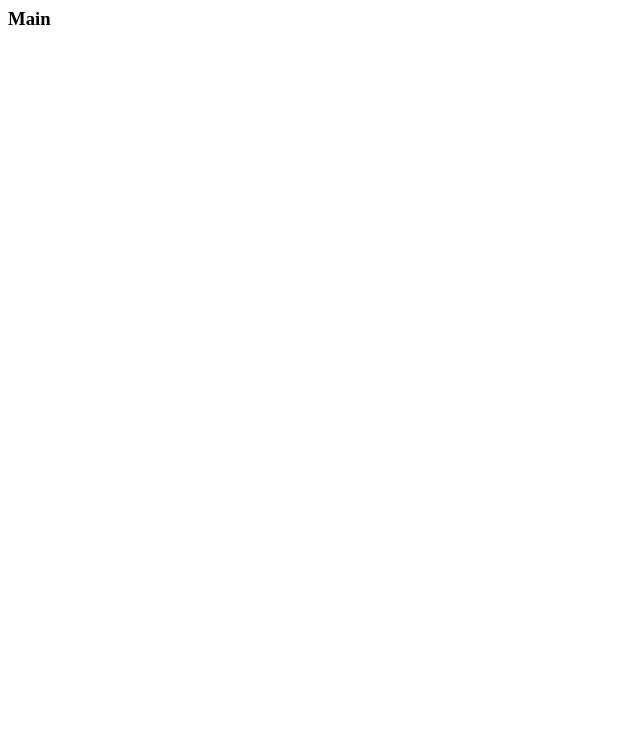
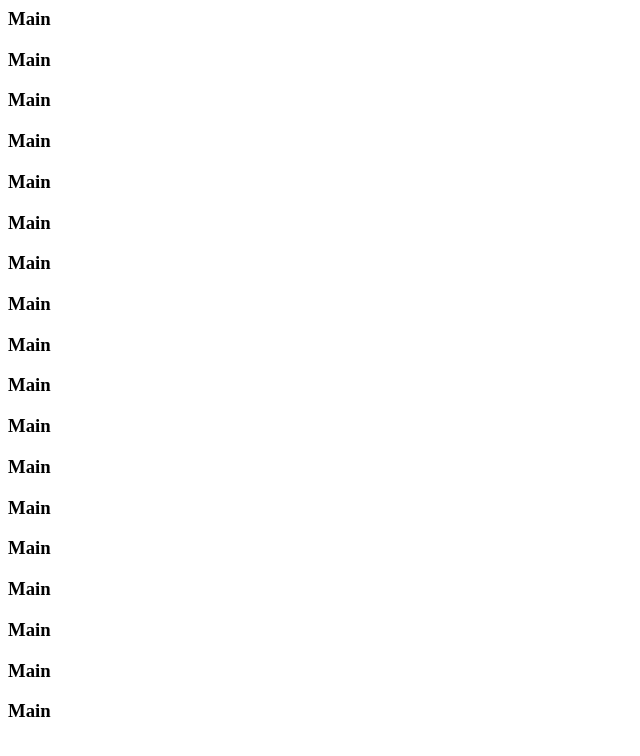
Before and after one commit to BeautifulChemistry/Test, a plain HTML site: page index.html in a window 1280 px wide. Shown: the whole page, without its empty margins (0-640 px from the left). Drawn offline with Linux system fonts and the light colour scheme.

Commit message:
Update index.html

```diff
--- a/index.html
+++ b/index.html
@@ -1 +1,19 @@
 <h3>Main</h3>
+<h3>Main</h3>
+<h3>Main</h3>
+<h3>Main</h3>
+<h3>Main</h3>
+
+<h3>Main</h3>
+<h3>Main</h3>
+<h3>Main</h3>
+<h3>Main</h3>
+<h3>Main</h3>
+<h3>Main</h3>
+<h3>Main</h3>
+<h3>Main</h3>
+<h3>Main</h3>
+<h3>Main</h3>
+<h3>Main</h3>
+<h3>Main</h3>
+<h3>Main</h3>
```
